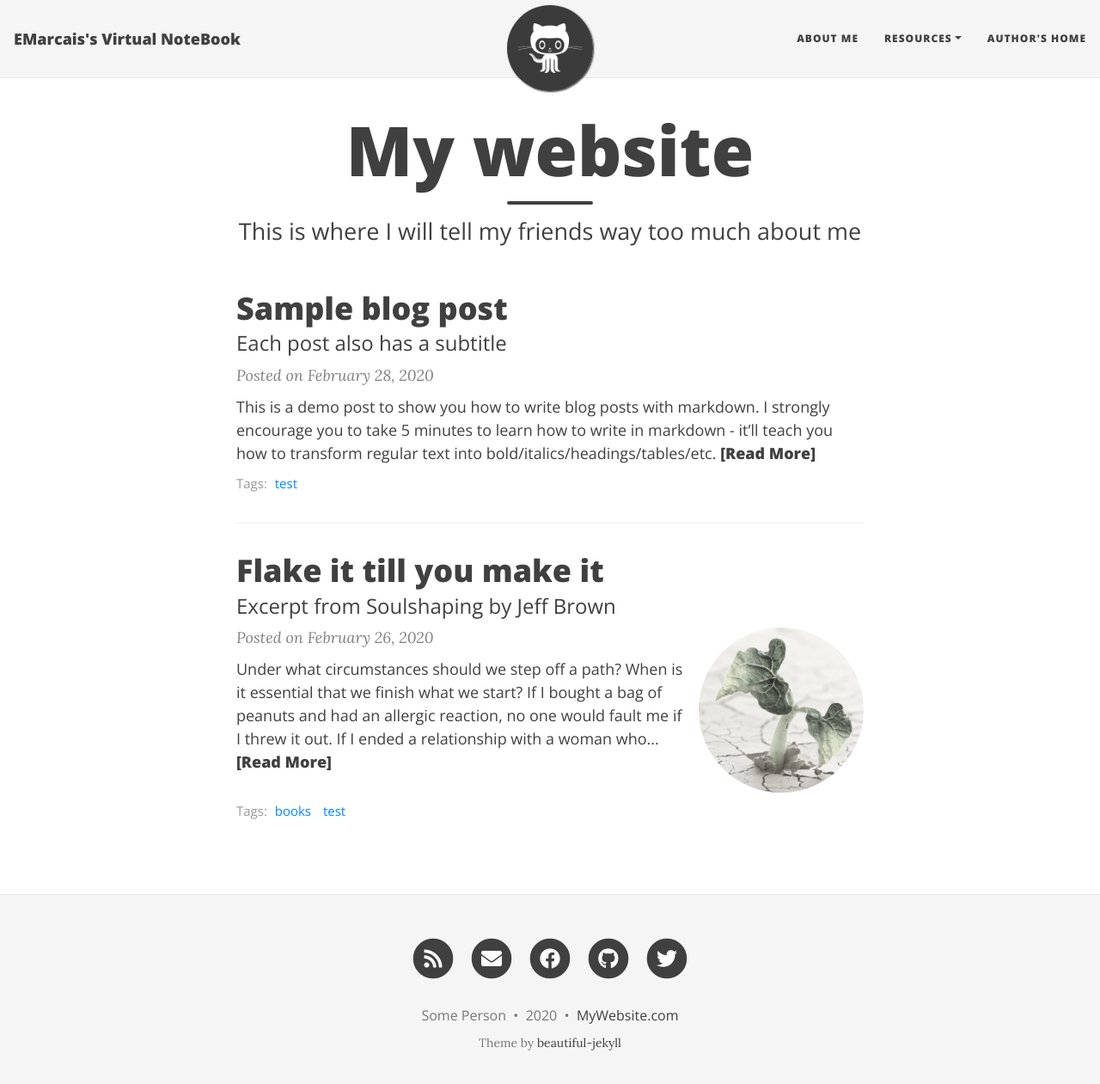
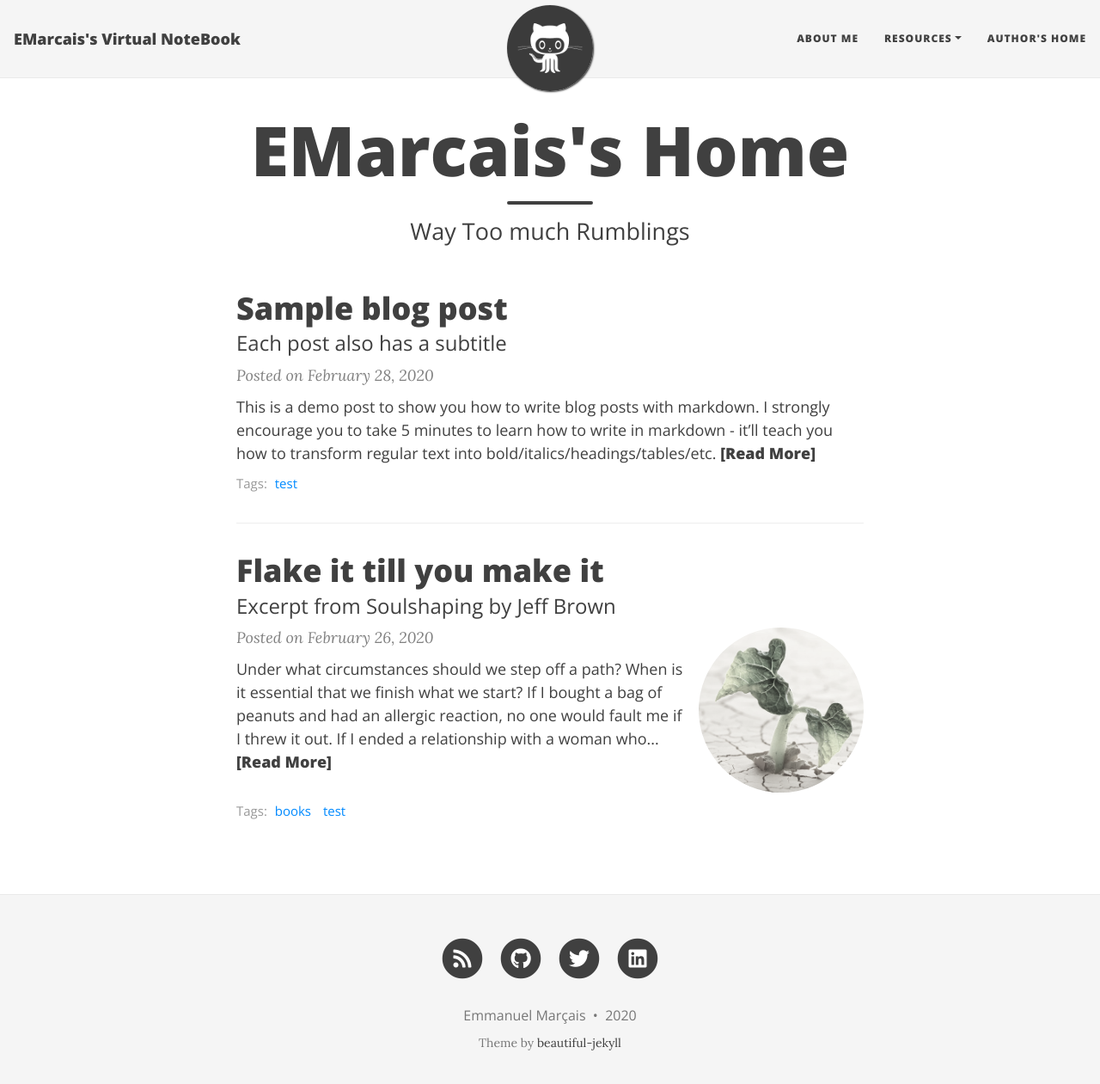
Before and after one commit to EMarcais/EMarcais.github.io, a Jekyll site: the page built from index.html, in a window 1280 px wide and 1274 px high. Shown: the top 1261 px of the window at 86% size. Built offline with Jekyll 4.4.1, drawn with Linux system fonts in a browser that asks for light colours; nearby versions of some CDN libraries; the list of posts is cut into pages by our own code.

Commit message:
First setup.

```diff
--- a/_config.yml
+++ b/_config.yml
@@ -4,10 +4,10 @@
 title: EMarcais's Virtual NoteBook
 
 # Short description of your site
-description: A virtual proof that I'm awesome
+description: Right, Nobody Really care
 
 # Your name to show in the footer
-author: Some Person
+author: Emmanuel Marçais
 
 # --- List of links in the navigation bar --- #
 
@@ -38,13 +38,13 @@ round-avatar: true
 # Uncomment the links you want to show and add your information to each one.
 # If you don't want to show a link to an RSS feed, set rss to "false".
 social-network-links:
-  email: "someone@example.com"
-  facebook: deanattali
-  github: daattali
-  twitter: daattali
+  #email: "emarcais@pm.me"
+  #facebook: deanattali
+  github: EMarcais
+  twitter: EMarcais
   rss: true
-#  reddit: yourname
-#  linkedin: daattali
+#  reddit: yournamehttps://www.linkedin.com/in/emarcais/
+  linkedin: daattali
 #  xing: yourname
 #  stackoverflow: "3943160/daattali"
 #  snapchat: deanat78
@@ -66,13 +66,13 @@ social-network-links:
 # Select which social network share links to show in posts
 share-links-active:
   twitter: true
-  facebook: true
+  facebook: false
   linkedin: true
   vk: false
 
 # How to display the link to your website in the footer
 # Remove this if you don't want a link in the footer
-url-pretty: "MyWebsite.com"
+#url-pretty: "MyWebsite.com"
 
 # Create a "tags" index page and make tags on each post clickable
 link-tags: true
@@ -123,7 +123,7 @@ footer-link-col: "#404040"
 # --- Comments --- #
 
 # To use Disqus comments, sign up to https://disqus.com and fill in your Disqus shortname (NOT the userid)
-#disqus: ""
+#disqus: "emarcais"
 
 # To use Facebook Comments, create a Facebook app and fill in the Facebook App ID
 #fb_comment_id: ""
--- a/index.html
+++ b/index.html
@@ -1,5 +1,5 @@
 ---
 layout: home
-title: My website
-subtitle: This is where I will tell my friends way too much about me
+title: EMarcais's Home
+subtitle: Way Too much Rumblings
 ---
```
Also changed, not shown: aboutme.md (+3 -2 lines).
